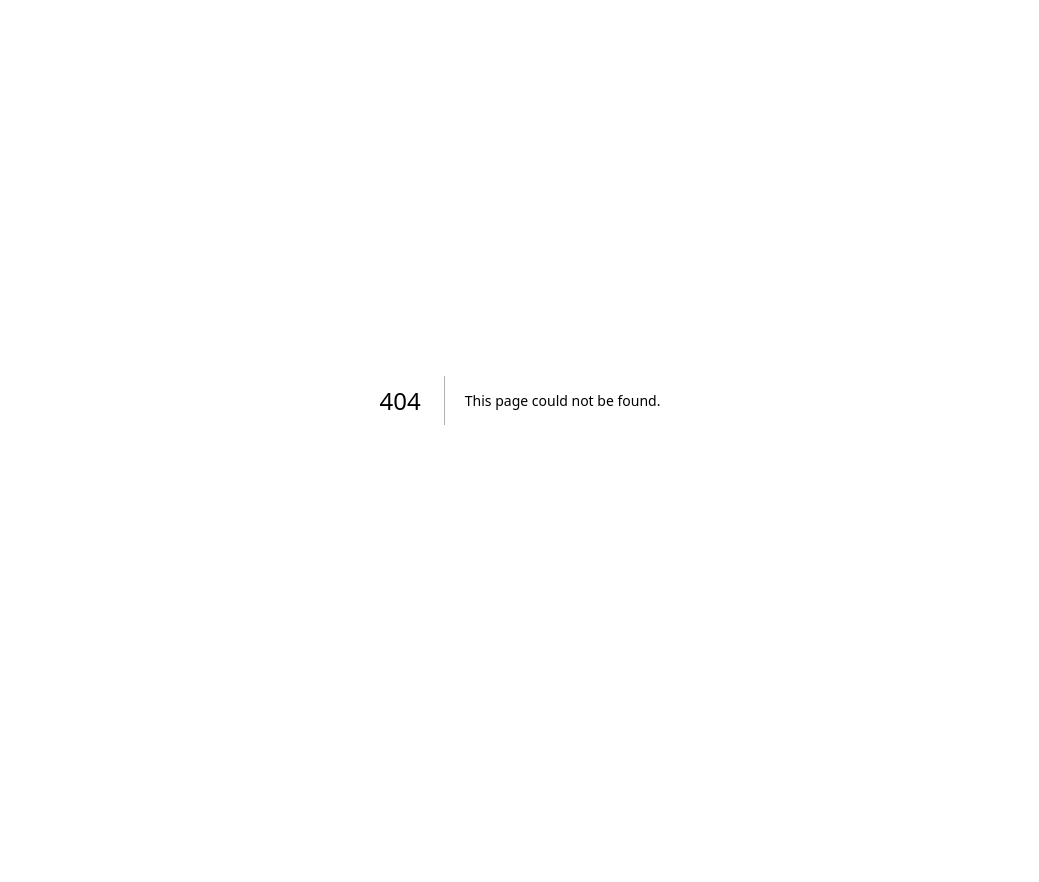
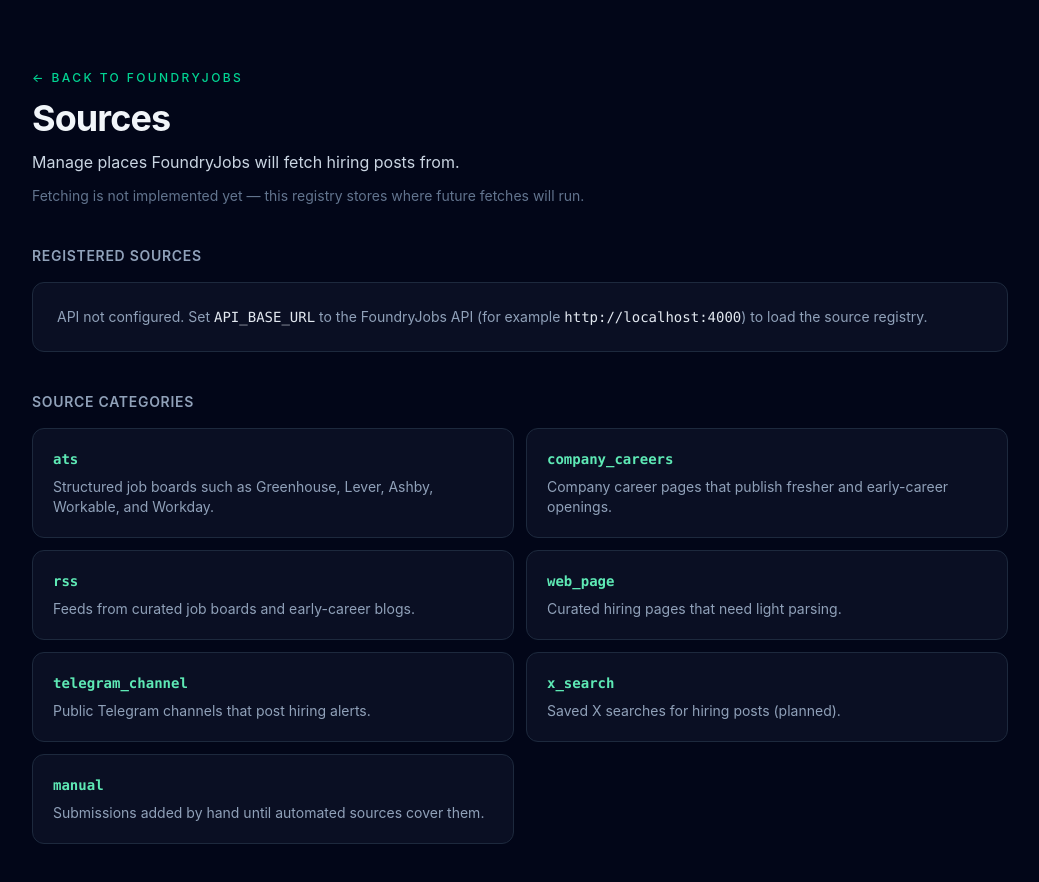
Before and after one commit to benedicti0n/FoundryJobs, a Next.js app in the folder apps/web/: page /sources in a window 1280 px wide. Before the commit this address had no page. Shown: the top 882 px of the page, without its empty margins (120-1159 px from the left). Before the commit the page ends 800 px from the top, so only its background shows below. Built offline with nearby package versions, Linux system fonts and the light colour scheme.

Commit message:
feat(web): add sources page shell

```diff
--- a/apps/web/src/app/page.tsx
+++ b/apps/web/src/app/page.tsx
@@ -1,30 +1,64 @@
+import Link from "next/link";
 import { APP_NAME, TARGET_AUDIENCE } from "@foundryjobs/shared";
 
-const sections = [
+type Section = {
+  title: string;
+  description: string;
+  badge: string;
+  href?: string;
+};
+
+const sections: Section[] = [
   {
     title: "Sources",
     description: "Trusted hiring sources that feed the FoundryJobs pipeline.",
+    href: "/sources",
+    badge: "Open",
   },
   {
     title: "Approval Queue",
     description: "Review and approve generated posts before anything is published.",
+    badge: "Coming soon",
   },
   {
     title: "Generated Posts",
     description: "Platform-specific drafts for Telegram, X, Instagram, and LinkedIn.",
+    badge: "Coming soon",
   },
   {
     title: "Published Posts",
     description: "Track the posts that went live across every platform.",
+    badge: "Coming soon",
   },
 ];
+
+const cardClassName =
+  "block rounded-xl border border-slate-800 bg-slate-900/60 p-6 transition-colors hover:border-emerald-500/60";
+
+function CardBody({
+  title,
+  description,
+  badge,
+}: {
+  title: string;
+  description: string;
+  badge: string;
+}) {
+  return (
+    <>
+      <h2 className="text-lg font-semibold">{title}</h2>
+      <p className="mt-2 text-sm text-slate-400">{description}</p>
+      <p className="mt-4 text-xs font-medium uppercase tracking-wider text-slate-500">{badge}</p>
+    </>
+  );
+}
 
 export default function HomePage() {
   return (
     <main className="mx-auto flex max-w-5xl flex-col gap-12 px-6 py-16">
       <header className="space-y-4">
         <p className="text-xs font-semibold uppercase tracking-[0.3em] text-emerald-400">
-          Phase 0 · Bootstrap
+          Phase 2 · Source Registry
         </p>
         <h1 className="text-4xl font-bold tracking-tight sm:text-5xl">{APP_NAME}</h1>
         <p className="max-w-2xl text-lg text-slate-300">
@@ -34,18 +68,25 @@
       </header>
 
       <section className="grid gap-4 sm:grid-cols-2">
-        {sections.map((section) => (
-          <article
-            key={section.title}
-            className="rounded-xl border border-slate-800 bg-slate-900/60 p-6 transition-colors hover:border-emerald-500/60"
-          >
-            <h2 className="text-lg font-semibold">{section.title}</h2>
-            <p className="mt-2 text-sm text-slate-400">{section.description}</p>
-            <p className="mt-4 text-xs font-medium uppercase tracking-wider text-slate-500">
-              Coming soon
-            </p>
-          </article>
-        ))}
+        {sections.map((section) =>
+          section.href ? (
+            <Link key={section.title} href={section.href} className={cardClassName}>
+              <CardBody
+                title={section.title}
+                description={section.description}
+                badge={section.badge}
+              />
+            </Link>
+          ) : (
+            <article key={section.title} className={cardClassName}>
+              <CardBody
+                title={section.title}
+                description={section.description}
+                badge={section.badge}
+              />
+            </article>
+          ),
+        )}
       </section>
     </main>
   );
--- /dev/null
+++ b/apps/web/src/app/sources/page.tsx
@@ -0,0 +1,143 @@
+import Link from "next/link";
+import type { ReactNode } from "react";
+import { SOURCE_TYPES, type SourceDto, type SourceType } from "@foundryjobs/shared";
+
+export const dynamic = "force-dynamic";
+
+const sourceTypeDescriptions: Record<SourceType, string> = {
+  ats: "Structured job boards such as Greenhouse, Lever, Ashby, Workable, and Workday.",
+  company_careers: "Company career pages that publish fresher and early-career openings.",
+  rss: "Feeds from curated job boards and early-career blogs.",
+  web_page: "Curated hiring pages that need light parsing.",
+  telegram_channel: "Public Telegram channels that post hiring alerts.",
+  x_search: "Saved X searches for hiring posts (planned).",
+  manual: "Submissions added by hand until automated sources cover them.",
+};
+
+type SourcesState =
+  | { status: "unconfigured" }
+  | { status: "error"; message: string }
+  | { status: "ready"; sources: SourceDto[] };
+
+async function loadSources(): Promise<SourcesState> {
+  const baseUrl = process.env.API_BASE_URL;
+  if (!baseUrl) {
+    return { status: "unconfigured" };
+  }
+
+  try {
+    const response = await fetch(`${baseUrl.replace(/\/+$/, "")}/v1/sources`, {
+      cache: "no-store",
+    });
+    if (!response.ok) {
+      return { status: "error", message: `The API responded with status ${response.status}.` };
+    }
+    const payload = (await response.json()) as { data?: SourceDto[] };
+    return { status: "ready", sources: payload.data ?? [] };
+  } catch {
+    return { status: "error", message: "Could not reach the FoundryJobs API." };
+  }
+}
+
+function Notice({ tone, children }: { tone: "muted" | "warning"; children: ReactNode }) {
+  const className =
+    tone === "warning"
+      ? "rounded-xl border border-amber-900/60 bg-amber-950/30 p-6 text-sm text-amber-200"
+      : "rounded-xl border border-slate-800 bg-slate-900/60 p-6 text-sm text-slate-400";
+  return <div className={className}>{children}</div>;
+}
+
+export default async function SourcesPage() {
+  const state = await loadSources();
+
+  return (
+    <main className="mx-auto flex max-w-5xl flex-col gap-10 px-6 py-16">
+      <header className="space-y-3">
+        <Link
+          href="/"
+          className="inline-block text-xs font-medium uppercase tracking-[0.2em] text-emerald-400 hover:text-emerald-300"
+        >
+          ← Back to FoundryJobs
+        </Link>
+        <h1 className="text-4xl font-bold tracking-tight">Sources</h1>
+        <p className="max-w-2xl text-slate-300">
+          Manage places FoundryJobs will fetch hiring posts from.
+        </p>
+        <p className="text-sm text-slate-500">
+          Fetching is not implemented yet — this registry stores where future fetches will run.
+        </p>
+      </header>
+
+      <section className="space-y-4">
+        <h2 className="text-sm font-semibold uppercase tracking-wider text-slate-400">
+          Registered sources
+        </h2>
+
+        {state.status === "unconfigured" && (
+          <Notice tone="muted">
+            API not configured. Set <code className="text-slate-200">API_BASE_URL</code> to the
+            FoundryJobs API (for example{" "}
+            <code className="text-slate-200">http://localhost:4000</code>) to load the source
+            registry.
+          </Notice>
+        )}
+
+        {state.status === "error" && <Notice tone="warning">{state.message}</Notice>}
+
+        {state.status === "ready" && state.sources.length === 0 && (
+          <Notice tone="muted">
+            No sources registered yet. Create them through the API or run the seed script.
+          </Notice>
+        )}
+
+        {state.status === "ready" && state.sources.length > 0 && (
+          <div className="overflow-hidden rounded-xl border border-slate-800">
+            <table className="w-full text-left text-sm">
+              <thead className="bg-slate-900/80 text-xs uppercase tracking-wider text-slate-400">
+                <tr>
+                  <th className="px-4 py-3">Name</th>
+                  <th className="px-4 py-3">Type</th>
+                  <th className="px-4 py-3">Platform</th>
+                  <th className="px-4 py-3">Trust</th>
+                  <th className="px-4 py-3">Status</th>
+                </tr>
+              </thead>
+              <tbody className="divide-y divide-slate-800">
+                {state.sources.map((source) => (
+                  <tr key={source.id} className="bg-slate-950/40">
+                    <td className="px-4 py-3">
+                      <p className="font-medium text-slate-100">{source.name}</p>
+                      <p className="truncate text-xs text-slate-500">{source.url}</p>
+                    </td>
+                    <td className="px-4 py-3 text-slate-300">{source.type}</td>
+                    <td className="px-4 py-3 text-slate-300">{source.platform ?? "—"}</td>
+                    <td className="px-4 py-3 text-slate-300">{source.trustLevel}</td>
+                    <td className="px-4 py-3">
+                      <span className={source.isActive ? "text-emerald-400" : "text-slate-500"}>
+                        {source.isActive ? "Active" : "Paused"}
+                      </span>
+                    </td>
+                  </tr>
+                ))}
+              </tbody>
+            </table>
+          </div>
+        )}
+      </section>
+
+      <section className="space-y-4">
+        <h2 className="text-sm font-semibold uppercase tracking-wider text-slate-400">
+          Source categories
+        </h2>
+        <div className="grid gap-3 sm:grid-cols-2">
+          {SOURCE_TYPES.map((type) => (
+            <article key={type} className="rounded-xl border border-slate-800 bg-slate-900/60 p-5">
+              <h3 className="font-mono text-sm font-semibold text-emerald-300">{type}</h3>
+              <p className="mt-2 text-sm text-slate-400">{sourceTypeDescriptions[type]}</p>
+            </article>
+          ))}
+        </div>
+      </section>
+    </main>
+  );
+}
```
Also changed, not shown: 1 other file (tests, documents, lock files or other folders).
